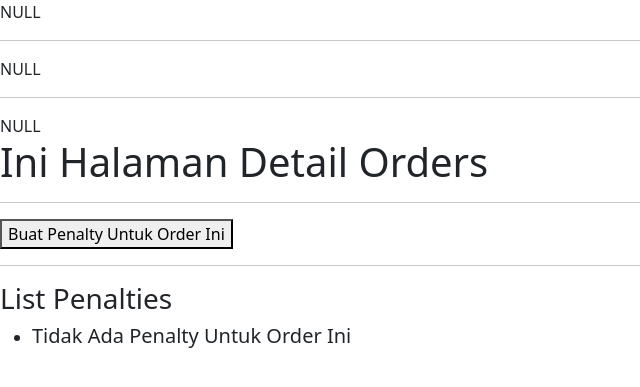
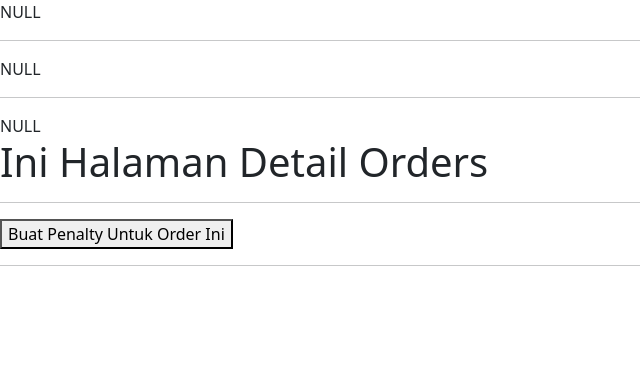
Before and after one commit to AlbiAkhsanul/RPL_FP_Kelompok_1, a PHP site: template app/views/order/details.php in a window 1280 px wide. Shown: the top 387 px of the page, without its empty margins (0-640 px from the left). Run offline with PHP 8.4, Linux system fonts and the light colour scheme; the visitor is signed in with stand-in values (Sample User, id 1); the template is opened without the code that fills it: most values are stand-ins (such as "Sample title", 1, 10 or a date in 2020); data that the repository does not hold is empty; some libraries are stand-ins or nearby versions.

Commit message:
yo ngunu

```diff
--- a/app/views/order/details.php
+++ b/app/views/order/details.php
@@ -17,33 +17,3 @@ var_dump($penalties);
     </a>
 <?php endif ?>
 <hr>
-<h3>
-    List Penalties
-</h3>
-<ul>
-    <?php if (!$penalties) : ?>
-        <li>
-            <h5>
-                Tidak Ada Penalty Untuk Order Ini
-            </h5>
-        </li>
-    <?php else : ?>
-        <?php foreach ($penalties as $penalty) : ?>
-            <li>
-                <a href="<?= BASEURL ?>/penalty/show/<?= $penalty['penalty_id'] ?>">
-                    <h5>
-                        <?= $penalty['jenis_penalty'] ?> [<?= $penalty['status_penalty'] ?>]
-                    </h5>
-                </a>
-                <?php if ($_SESSION['is_admin'] === 1) : ?>
-                    <a href="<?= BASEURL ?>/penalty/action/<?= $penalty['penalty_id'] ?>">
-                        <button>Action</button>
-                    </a>
-                    <a href="<?= BASEURL ?>/penalty/edit/<?= $penalty['penalty_id'] ?>">
-                        <button>Edit Penalty</button>
-                    </a>
-                <?php endif ?>
-            </li>
-        <?php endforeach; ?>
-    <?php endif ?>
-</ul>
```
Also changed, not shown: app/models/OrderUser_model.php (+33 -30 lines).
